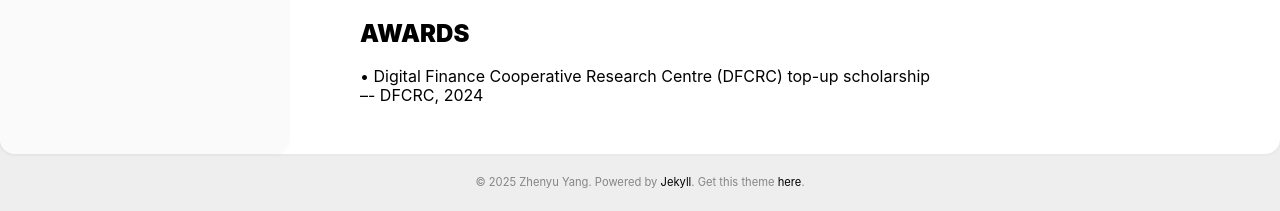
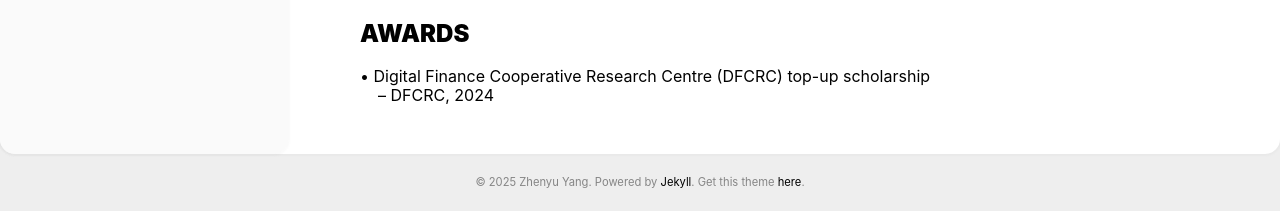
Before and after one commit to ZhenyuYangMQ/ZhenyuYangMQ.github.io, a Jekyll site: the page built from index.html, in a window 1280 px wide. Shown: the part 1240-1451 px from the top of the page. Built offline with Jekyll 4.4.1, drawn with Linux system fonts in a browser that asks for light colours.

Commit message:
Update archive.html

```diff
--- a/_includes/archive.html
+++ b/_includes/archive.html
@@ -122,7 +122,7 @@
             <div class='archive_title'>
               • {{ post.awards | escape }} </div>
             <div class='archive_title'>
-              &ndash;- {{ post.venues | escape }}, {{ post.date | date: '%Y' }} </div>
+              &nbsp;&nbsp;&nbsp;&nbsp;&ndash; {{ post.venues | escape }}, {{ post.date | date: '%Y' }} </div>
           </li>
         {% endif %}
       {% endfor %}
```
